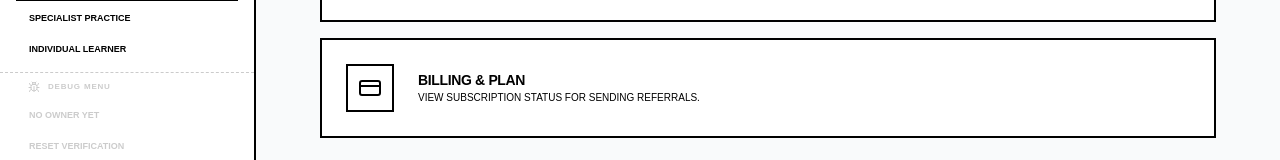
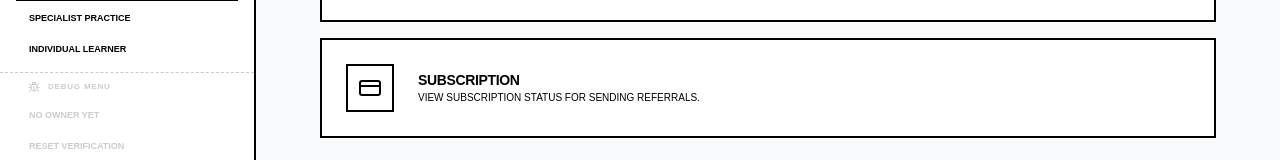
Before and after one commit to anton-g-kulikov/drtalk, a Next.js app: page /dentist/settings in a window 1280 px wide. Shown: the part 501-661 px from the top of the page. Built offline with nearby package versions, Linux system fonts and the light colour scheme; no server answers; the database is empty.

Commit message:
refactor(settings): rename Billing & Usage and Billing & Plan to Subscription

```diff
--- a/src/app/settings/page.tsx
+++ b/src/app/settings/page.tsx
@@ -15,7 +15,7 @@ export default function SettingsPage() {
   const [toastMessage, setToastMessage] = useState<string | null>(null);
 
   useEffect(() => {
-    if (typeof window !== 'undefined' && window.location.hash === '#billing') {
+    if (typeof window !== 'undefined' && window.location.hash === '#subscription') {
       const timer = setTimeout(() => {
         setIsBillingModalOpen(true);
       }, 0);
@@ -35,7 +35,7 @@ export default function SettingsPage() {
     ...(!isDentist ? [{ icon: Inbox, label: 'Referral Intake', desc: 'Configure and copy credentials for inbound email, eFax, and public referral link.', href: '/settings/intake' }] : []),
     { icon: Bell, label: 'Referral Notifications', desc: 'Configure intake alerts for dentists, staff, and patients.', href: isDentist ? '/dentist/settings/notifications' : '/settings/notifications' },
     { icon: Shield, label: 'TEAM, ROLES & ACCESS CONTROL', desc: 'Manage team permissions and patient communication safeguards.', href: isDentist ? '/dentist/settings/team' : '/dashboard/settings/team' },
-    { icon: CreditCard, label: 'Billing & Plan', desc: isDentist ? 'View subscription status for sending referrals.' : 'View subscription status for referral processing.', href: '#' },
+    { icon: CreditCard, label: 'Subscription', desc: isDentist ? 'View subscription status for sending referrals.' : 'View subscription status for referral processing.', href: '#' },
   ];
 
   return (
@@ -58,7 +58,7 @@ export default function SettingsPage() {
             <div
               key={section.label}
               onClick={() => {
-                if (section.label === 'Billing & Plan') {
+                if (section.label === 'Subscription') {
                   setIsBillingModalOpen(true);
                 } else if (section.href !== '#') {
                   router.push(section.href);
--- a/src/components/BillingModal.tsx
+++ b/src/components/BillingModal.tsx
@@ -22,7 +22,7 @@ export function BillingModal({
           <div className="w-16 h-16 border-4 border-black rounded-full flex items-center justify-center mx-auto bg-gray-50">
             <CreditCard size={32} />
           </div>
-          <h2 className="text-2xl font-black uppercase tracking-tighter italic leading-none">Billing & Plan</h2>
+          <h2 className="text-2xl font-black uppercase tracking-tighter italic leading-none">Subscription</h2>
           <p className="text-[10px] text-muted-foreground uppercase font-bold tracking-widest leading-relaxed">
             Manage your subscription and payment methods.
           </p>
--- a/src/components/Navigation.tsx
+++ b/src/components/Navigation.tsx
@@ -297,7 +297,7 @@ export const Header = ({ title, onMenuClick }: { title?: string, onMenuClick?: (
               {[
                 { label: 'View Profile', href: isDentist ? '/dentist/settings/profile/user' : '/settings/profile/user' },
                 { icon: Settings, label: isDentist ? 'Practice Profile' : 'Practice Settings', href: isDentist ? '/dentist/settings' : '/settings' },
-                { label: 'Billing & Usage', href: isDentist ? '/dentist/settings#billing' : '/settings#billing' },
+                { label: 'Subscription', href: isDentist ? '/dentist/settings#subscription' : '/settings#subscription' },
                 { label: 'Sign Out', href: '/', color: 'text-black' },
               ].map((item, i) => (
                 <Link
```
